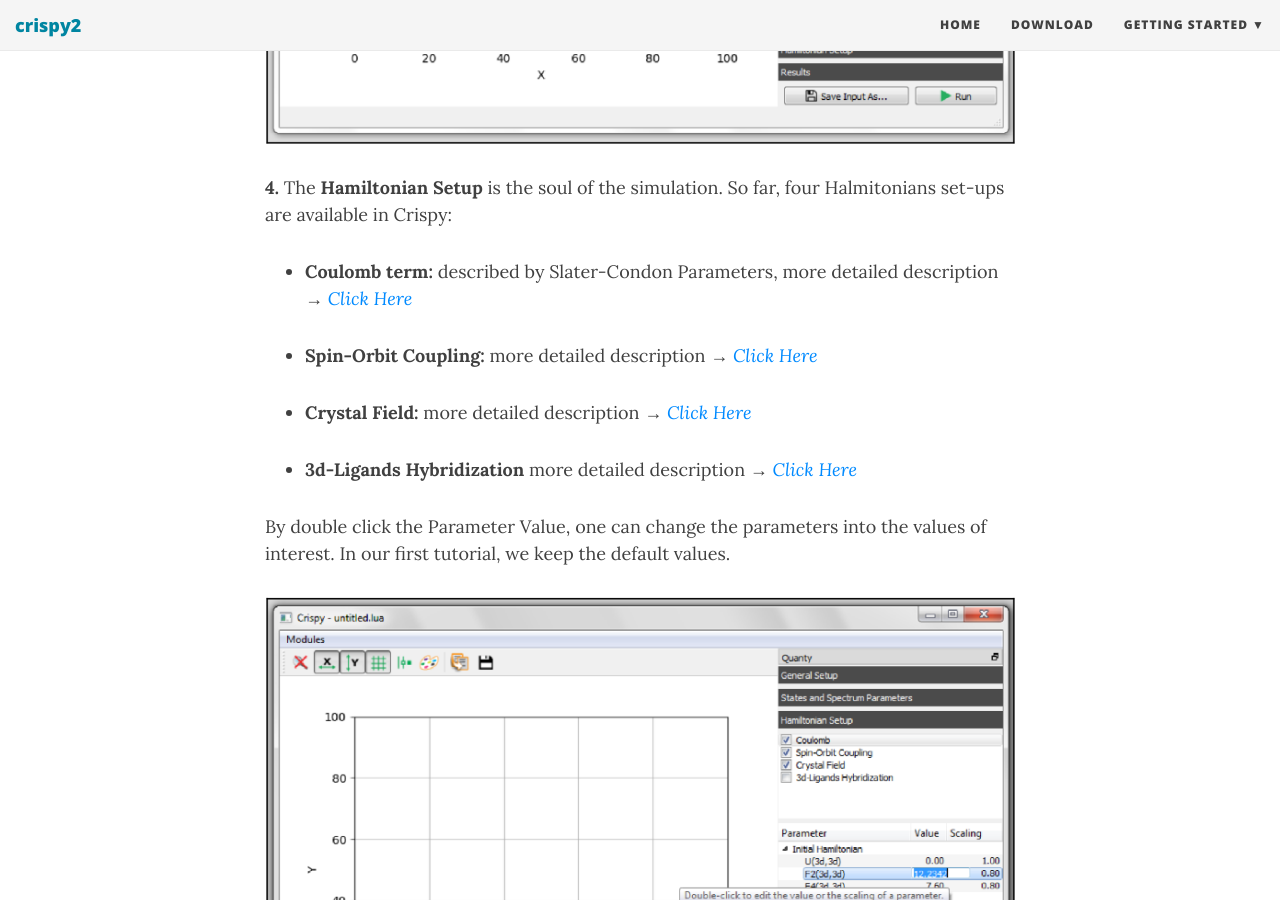
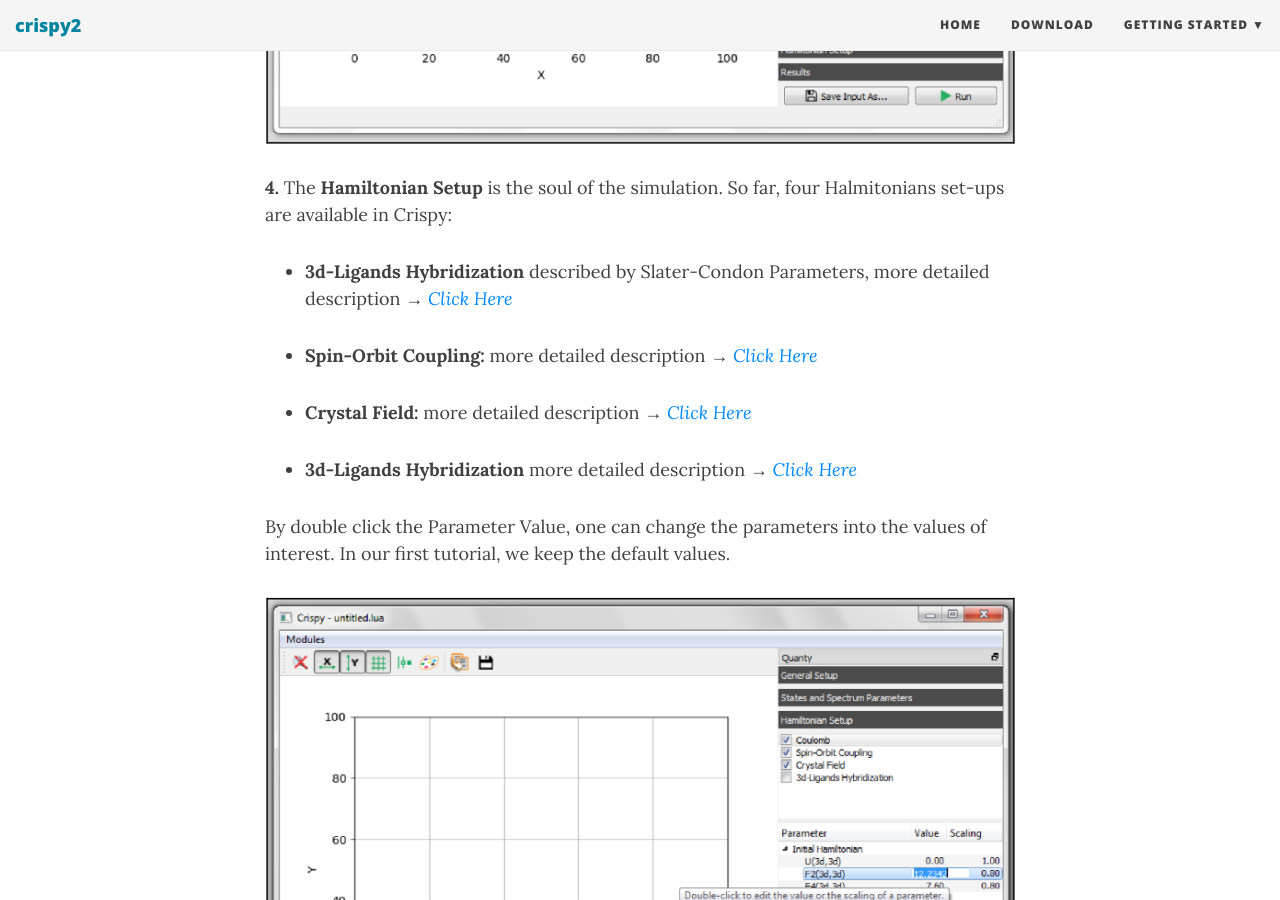
Before and after one commit to Cathyhjj/crispy2, a Jekyll site: the page built from _posts/2017-06-04-running-your-first-simulation.md, in a window 1280 px wide and 900 px high, scrolled down 2573 px. Built offline with Jekyll 4.4.1, drawn with Linux system fonts in a browser that asks for light colours; nearby versions of some CDN libraries.

Commit message:
Update 2017-06-04-running-your-first-simulation.md

```diff
--- a/_posts/2017-06-04-running-your-first-simulation.md
+++ b/_posts/2017-06-04-running-your-first-simulation.md
@@ -36,7 +36,8 @@ In this tutorial, it includes:
 
 
 **4.** The **Hamiltonian Setup** is the soul of the simulation. So far, four Halmitonians set-ups are available in Crispy:
-- **Coulomb term:** described by Slater-Condon Parameters, more detailed description → *[Click Here](http://www.quanty.org/documentation/standard_operators/coulomb_repulsion)*
+
+- **3d-Ligands Hybridization** described by Slater-Condon Parameters, more detailed description → *[Click Here](http://www.quanty.org/documentation/standard_operators/coulomb_repulsion)*
 
 - **Spin-Orbit Coupling:** more detailed description → *[Click Here](http://www.quanty.org/documentation/standard_operators/spin_orbit_coupling)*
 
```
